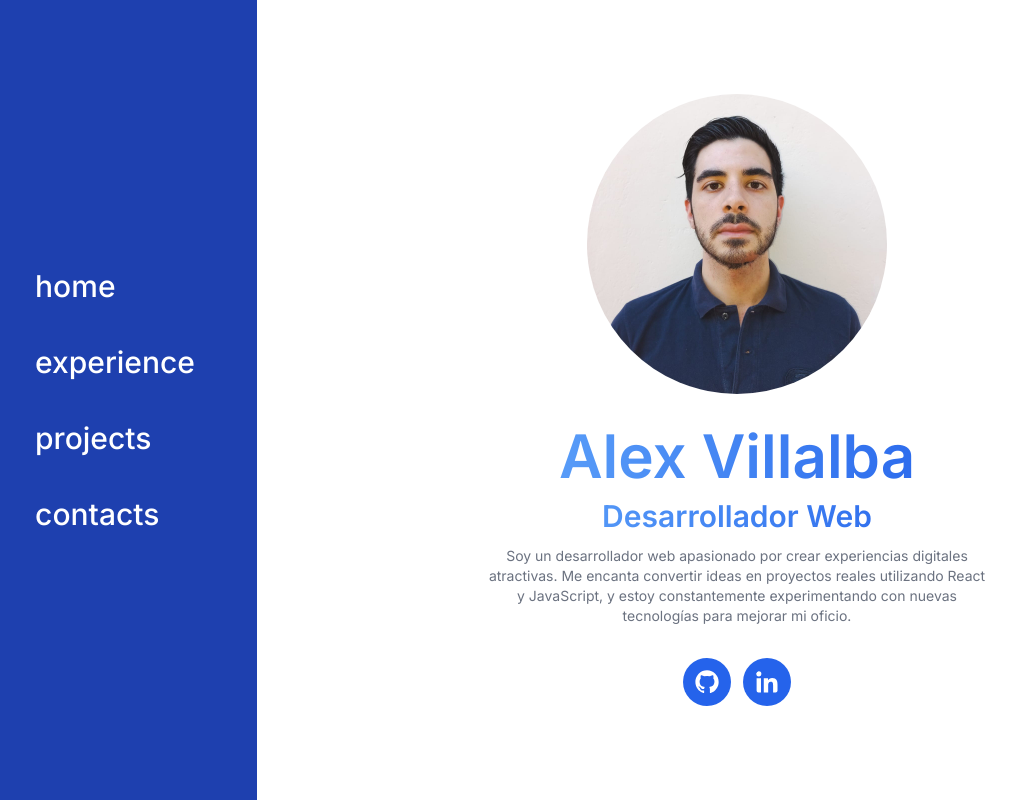
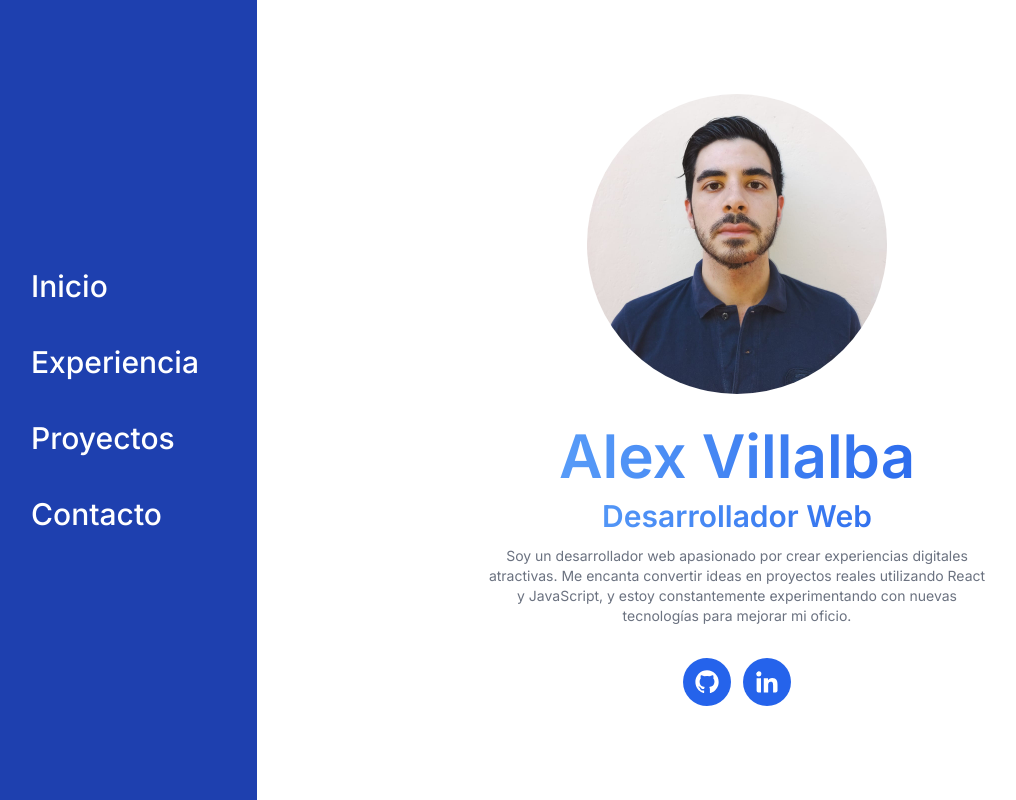
Before and after one commit to alexvillalbam/Portfolio, a React (Vite) app: page / in a window 1280 px wide. Shown: the top 800 px of the page, without its empty margins (63-1079 px from the left). Built offline with nearby package versions, Linux system fonts and the light colour scheme.

Commit message:
correcion navbar

```diff
--- a/src/components/HeaderLeft.jsx
+++ b/src/components/HeaderLeft.jsx
@@ -12,7 +12,7 @@ const HeaderLeft = () => {
     <div className='md:flex-[1]'>
       <div className='min-h-screen top-0 hidden md:sticky md:flex justify-center items-center bg-blue-800 text-white'>
         <ul className='flex flex-col gap-10'>
-          {['home', 'experience', 'projects', 'contacts'].map((item) => (
+          {['Inicio', 'Experiencia', 'Proyectos', 'Contacto'].map((item) => (
             <li
               key={item}
               className='flex items-center justify-start cursor-pointer font-medium transition-all duration-200 group sm:text-lg md:text-xl xl:text-3xl'>
```
